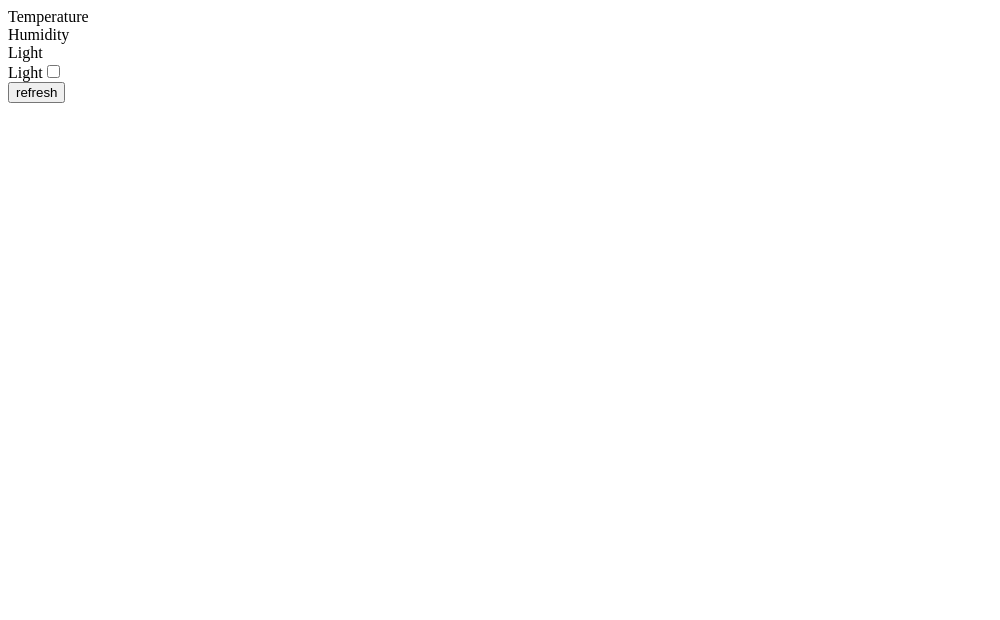
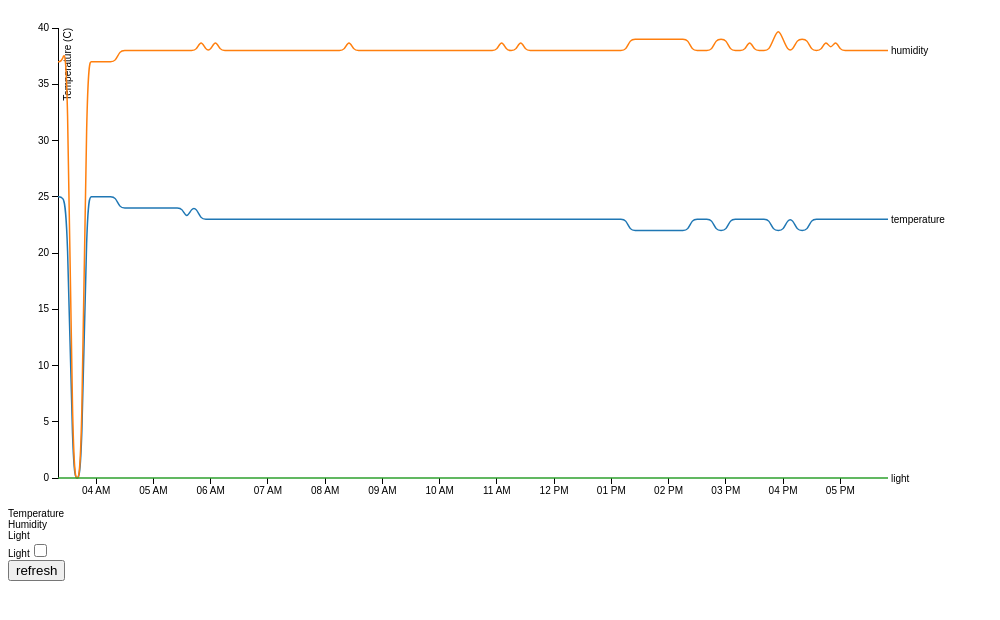
Before and after one commit to jbeuckm/arduino-iot, a website: page www/controller.html in a window 1280 px wide. Shown: the whole page, without its empty margins (0-1000 px from the left). Drawn offline with nearby package versions, Linux system fonts and the light colour scheme; no server answers.

Commit message:
basic graph going

```diff
--- a/www/controller.html
+++ b/www/controller.html
@@ -4,6 +4,7 @@
   <title>Arduino IoT</title>
 
   <script src="https://ajax.googleapis.com/ajax/libs/angularjs/1.3.14/angular.min.js"></script>
+    <script src="https://cdnjs.cloudflare.com/ajax/libs/d3/3.5.5/d3.min.js"></script>
 
   <script src="js/app.js"></script>
     <script src="js/controllers/light-controller.js"></script>
--- a/www/js/directives/logs-graph-directive.js
+++ b/www/js/directives/logs-graph-directive.js
@@ -4,10 +4,114 @@ angular.module('arduino-iot')
 
         return {
             restrict: 'E',
-            template: '<div></div>',
+            replace: true,
+            templateUrl: 'js/templates/logs-graph-directive.html',
             link: function (scope, element, attrs) {
 
-                alert('hi')
+                var margin = {top: 20, right: 80, bottom: 30, left: 50},
+                    width = 960 - margin.left - margin.right,
+                    height = 500 - margin.top - margin.bottom;
+
+                var parseDate = d3.time.format("%Y%m%d").parse;
+
+                var x = d3.time.scale()
+                    .range([0, width]);
+
+                var y = d3.scale.linear()
+                    .range([height, 0]);
+
+                var color = d3.scale.category10();
+
+                var xAxis = d3.svg.axis()
+                    .scale(x)
+                    .orient("bottom");
+
+                var yAxis = d3.svg.axis()
+                    .scale(y)
+                    .orient("left");
+
+                var line = d3.svg.line()
+                    .interpolate("basis")
+                    .x(function(d) { return x(d.date); })
+                    .y(function(d) { return y(d.temperature); });
+
+//                var svg = d3.select("body").append("svg")
+
+                console.log(element.children()[1])
+
+                var svg = d3.select(element.children()[1])
+                    .attr("width", width + margin.left + margin.right)
+                    .attr("height", height + margin.top + margin.bottom)
+                    .append("g")
+                    .attr("transform", "translate(" + margin.left + "," + margin.top + ")");
+
+                d3.json("data/sample_logs.json", function(error, data) {
+                    if (error) throw error;
+
+                    data = data.map(function(d) {
+//                        d.date = parseDate(d.created_at);
+                        return {
+                            date: new Date(d.created_at),
+                            temperature: parseInt(d.temperature),
+                            humidity: parseInt(d.humidity),
+                            light: parseInt(d.analog0) / 1023
+                        };
+                    });
+
+                    color.domain(d3.keys(data[0]).filter(function(key) { return key !== "date"; }));
+
+                    console.log(data);
+
+                    var cities = color.domain().map(function(name) {
+                        return {
+                            name: name,
+                            values: data.map(function(d) {
+                                return {date: d.date, temperature: parseInt( d[name]) };
+                            })
+                        };
+                    });
+
+                    x.domain(d3.extent(data, function(d) { return d.date; }));
+
+                    y.domain([
+                        d3.min(cities, function(c) { return d3.min(c.values, function(v) { return v.temperature; }); }),
+                        d3.max(cities, function(c) { return d3.max(c.values, function(v) { return v.temperature; }); })
+                    ]);
+
+                    svg.append("g")
+                        .attr("class", "x axis")
+                        .attr("transform", "translate(0," + height + ")")
+                        .call(xAxis);
+
+                    svg.append("g")
+                        .attr("class", "y axis")
+                        .call(yAxis)
+                        .append("text")
+                        .attr("transform", "rotate(-90)")
+                        .attr("y", 6)
+                        .attr("dy", ".71em")
+                        .style("text-anchor", "end")
+                        .text("Temperature (C)");
+
+                    var city = svg.selectAll(".city")
+                        .data(cities)
+                        .enter().append("g")
+                        .attr("class", "city");
+
+                    city.append("path")
+                        .attr("class", "line")
+                        .attr("d", function(d) { return line(d.values); })
+                        .style("stroke", function(d) { return color(d.name); });
+
+                    city.append("text")
+                        .datum(function(d) { return {name: d.name, value: d.values[d.values.length - 1]}; })
+                        .attr("transform", function(d) { return "translate(" + x(d.value.date) + "," + y(d.value.temperature) + ")"; })
+                        .attr("x", 3)
+                        .attr("dy", ".35em")
+                        .text(function(d) { return d.name; });
+                });
+
+
             }
 
         };
--- /dev/null
+++ b/www/js/templates/logs-graph-directive.html
@@ -0,0 +1,30 @@
+<div>
+
+<style>
+
+    body {
+        font: 10px sans-serif;
+    }
+
+    .axis path,
+    .axis line {
+        fill: none;
+        stroke: #000;
+        shape-rendering: crispEdges;
+    }
+
+    .x.axis path {
+        display: none;
+    }
+
+    .line {
+        fill: none;
+        stroke: steelblue;
+        stroke-width: 1.5px;
+    }
+
+</style>
+
+<svg></svg>
+
+</div>
```
